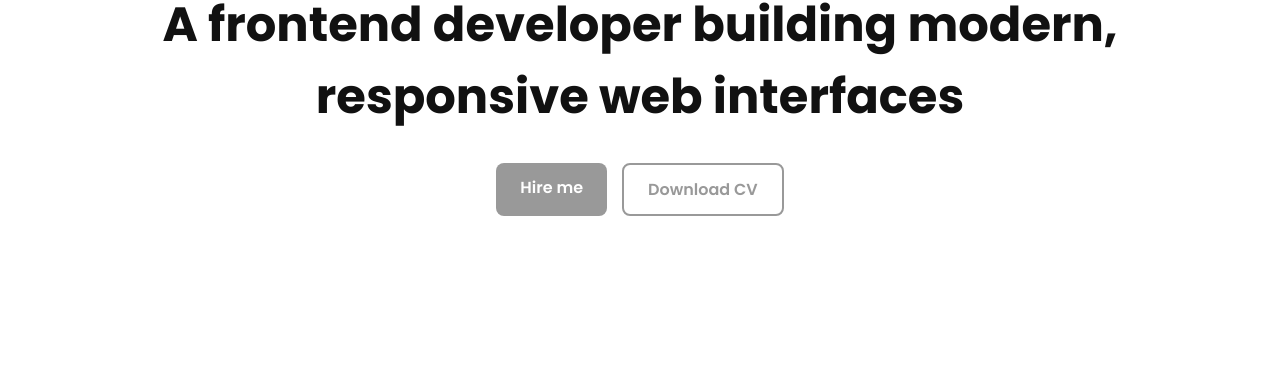
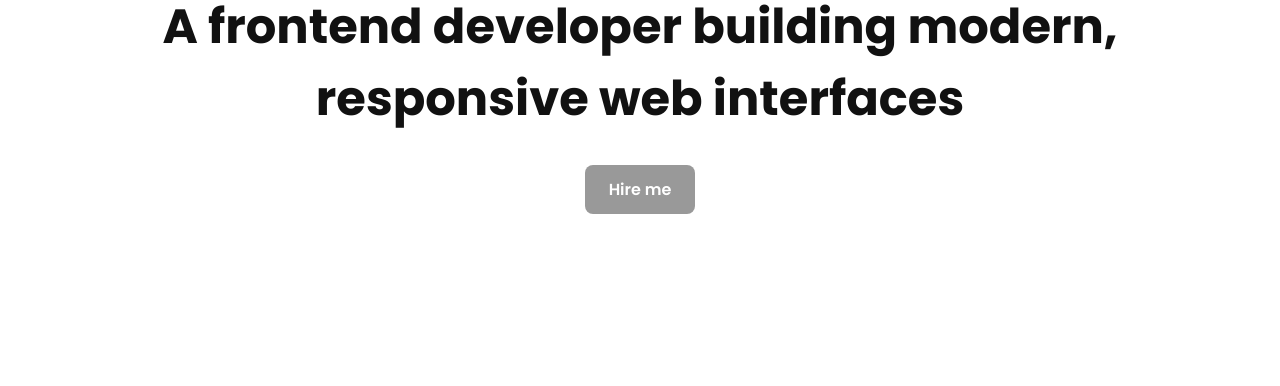
Before and after one commit to khushboo9907/Portfolio, a plain HTML site: page index.html in a window 1280 px wide. Shown: the part 414-800 px from the top of the page. Drawn offline with nearby package versions, Linux system fonts and the light colour scheme.

Commit message:
Updated portfolio content

```diff
--- a/index.html
+++ b/index.html
@@ -30,7 +30,7 @@
                <h1>Hi, I’m <span>Khushboo</span><br> A frontend developer building modern, responsive web interfaces</h1>
                 <div class="buttons">
                     <a href="#" class="btn primary">Hire me</a>
-                    <a href="./assets/Khushboo_Frontend_Resume.pdf" class="btn outline" download>Download CV</a>
+                    <!-- <a href="./assets/Khushboo_Frontend_Resume.pdf" class="btn outline" download>Download CV</a> -->
                 </div>
             </div>
         </section>
```
Also changed, not shown: assets/figma.png (deleted).
